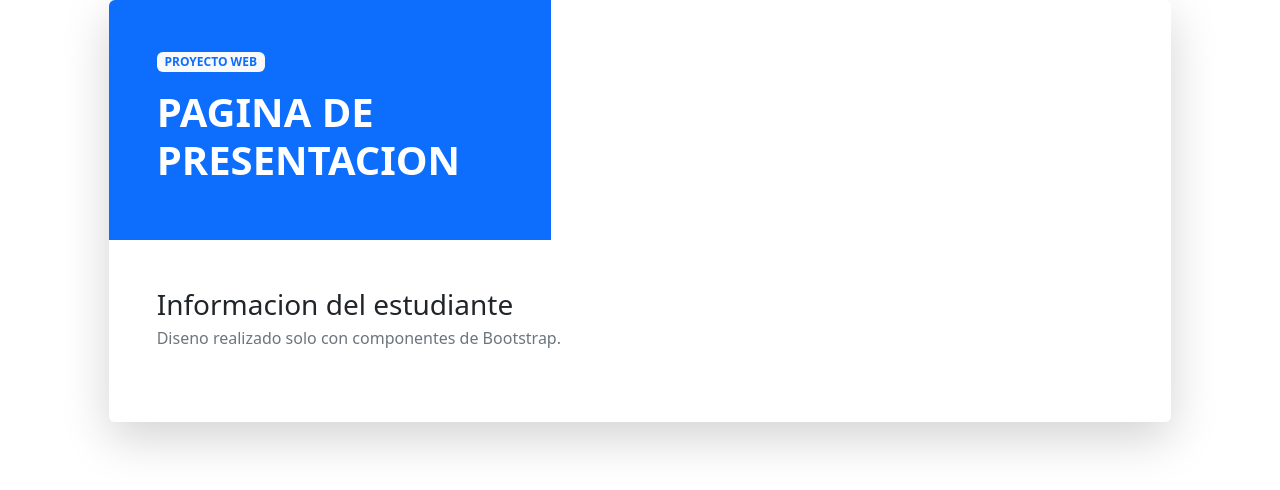
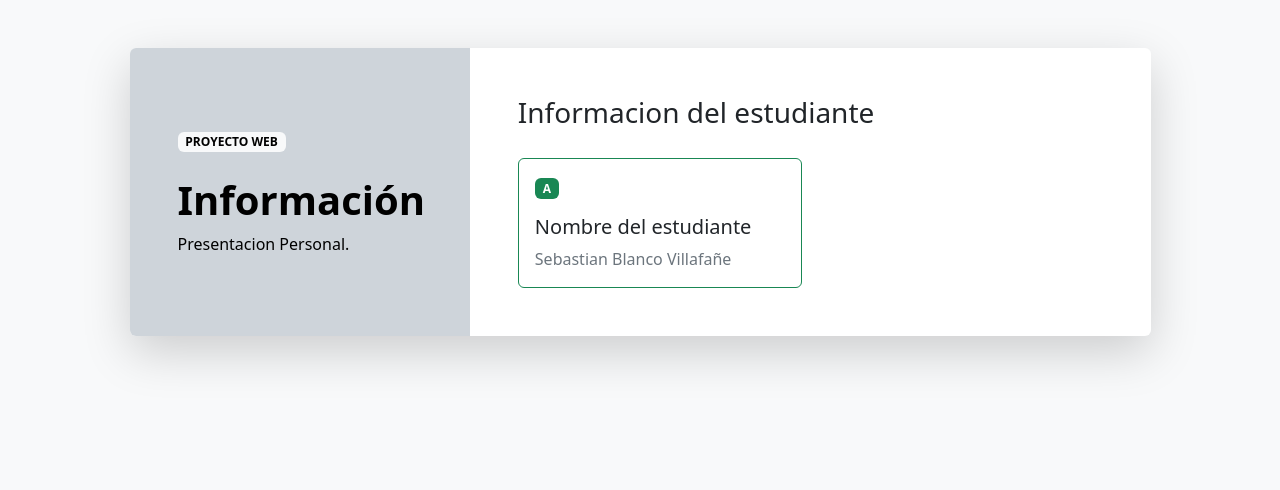
Before and after one commit to SMarlboro/PROYECTO-WEBB, a plain HTML site: page index.html in a window 1280 px wide. Drawn offline with nearby package versions, Linux system fonts and the light colour scheme.

Commit message:
commit #6

```diff
--- a/index.html
+++ b/index.html
@@ -11,20 +11,20 @@
       crossorigin="anonymous"
     />
   </head>
-  <body>
-    <main>
+ <body class="bg-light">
+  <main class="container py-5">
     <div class="row justify-content-center">
-        <div class="col-12 col-lg-10">
+      <div class="col-12 col-lg-11">
         <div class="card border-0 shadow-lg overflow-hidden">
           <div class="row g-0">
-              <div
-                class="col-md-5 bg-primary text-white d-flex align-items-center"
-              >
+            <div class="col-md-4 bg-dark-subtle text-black d-flex align-items-center">
               <div class="p-4 p-lg-5">
-                  <span class="badge text-bg-light text-primary mb-3"
-                    >PROYECTO WEB</span
-                  >
-                  <h1 class="display-6 fw-bold">PAGINA DE PRESENTACION</h1>
+                <span class="badge text-bg-light text-black mb-4">PROYECTO WEB</span>
+                <h1 class="fw-bold">Información
+                </h1>
+                <p class="mb-0 text-black">
+                  Presentacion Personal.
+                </p>
               </div>
             </div>
 
@@ -33,16 +33,24 @@
                 <div class="d-flex justify-content-between align-items-center flex-wrap gap-2 mb-4">
                   <div>
                     <h2 class="h3 mb-1">Informacion del estudiante</h2>
-                            <p class="text-secondary mb-0">Diseno realizado solo con componentes de Bootstrap.</p>
+                  </div>
                 </div>
 
+                <div class="row g-3">
+                  <div class="col-12 col-md-6">
+                    <div class="card h-100 border-success">
+                      <div class="card-body">
+                        <span class="badge text-bg-success mb-3">A</span>
+                        <h3 class="h5 card-title">Nombre del estudiante</h3>
+                        <p class="card-text text-secondary mb-0">Sebastian Blanco Villafañe</p>
                       </div>
                     </div>
                   </div>
 
 
 
-
+              </div>
+            </div>
           </div>
         </div>
       </div>
```
Lines whose indentation alone changed are shown as unchanged.
